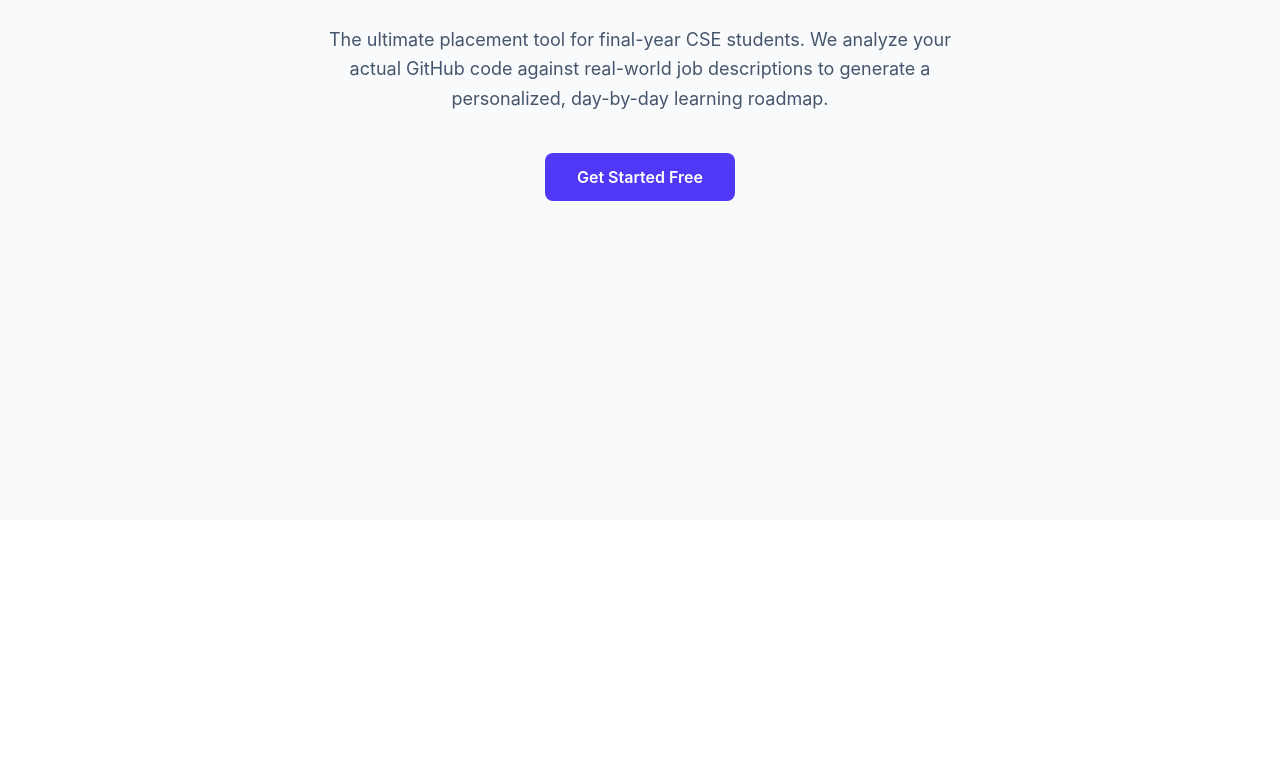
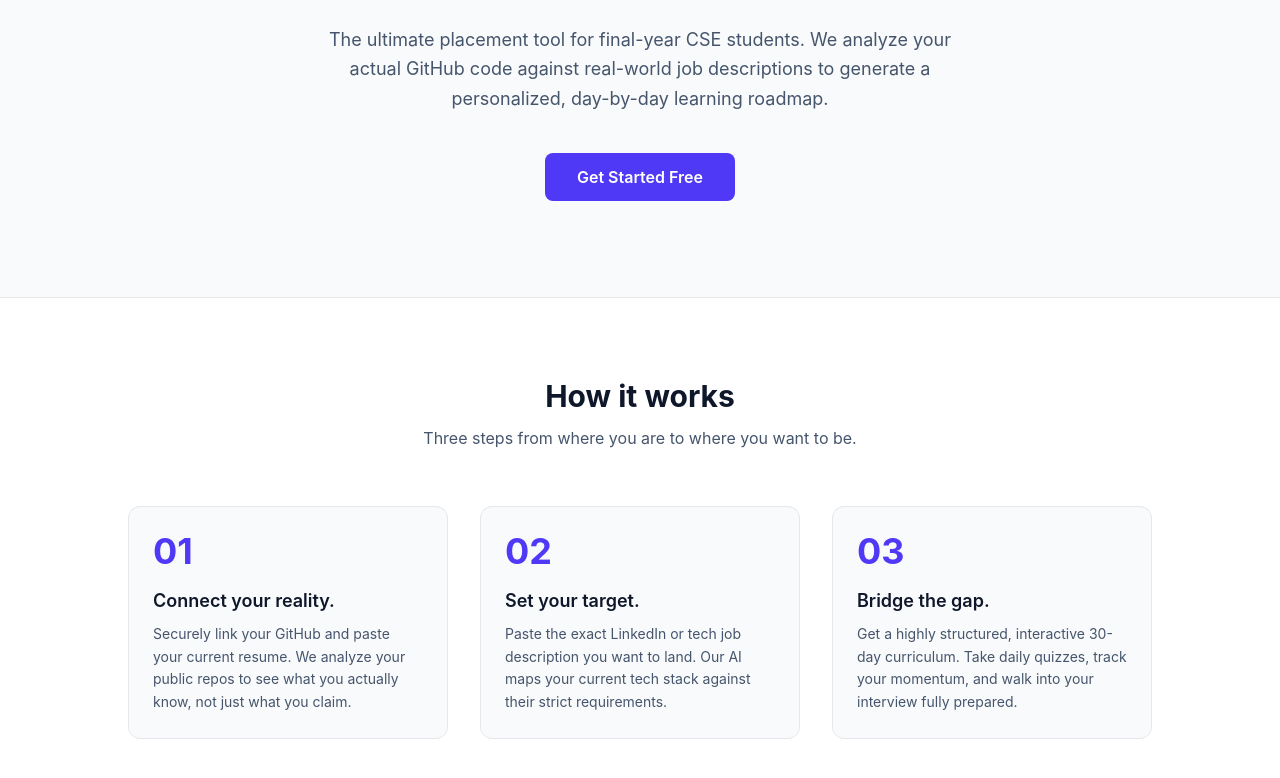
Before and after one commit to Ananthchavan/Skill_Gap_Analyser, a React (Vite) app in the folder frontend/: page / in a window 1280 px wide. Shown: the part 280-1058 px from the top of the page. Before the commit the page ends 800 px from the top, so only its background shows below. Built offline with nearby package versions, Linux system fonts and the light colour scheme.

Commit message:
Added how it works component

```diff
--- /dev/null
+++ b/frontend/src/components/HowItWorks.jsx
@@ -0,0 +1,54 @@
+const steps = [
+  {
+    number: '01',
+    title: 'Connect your reality.',
+    description:
+      'Securely link your GitHub and paste your current resume. We analyze your public repos to see what you actually know, not just what you claim.',
+  },
+  {
+    number: '02',
+    title: 'Set your target.',
+    description:
+      'Paste the exact LinkedIn or tech job description you want to land. Our AI maps your current tech stack against their strict requirements.',
+  },
+  {
+    number: '03',
+    title: 'Bridge the gap.',
+    description:
+      'Get a highly structured, interactive 30-day curriculum. Take daily quizzes, track your momentum, and walk into your interview fully prepared.',
+  },
+]
+
+export default function HowItWorks() {
+  return (
+    <section className="bg-white border-t border-gray-200 py-20 px-4">
+      <div className="max-w-5xl mx-auto">
+
+        {/* Section Header */}
+        <div className="text-center mb-14">
+          <h2 className="text-3xl font-bold text-slate-900 mb-3">How it works</h2>
+          <p className="text-slate-600 text-base">Three steps from where you are to where you want to be.</p>
+        </div>
+
+        {/* 3 Column Steps */}
+        <div className="grid grid-cols-1 md:grid-cols-3 gap-8">
+          {steps.map((step) => (
+            <div key={step.number} className="bg-gray-50 border border-gray-200 rounded-xl p-6">
+
+              {/* Step Number */}
+              <span className="text-4xl font-bold text-indigo-600 mb-4 block">{step.number}</span>
+
+              {/* Title */}
+              <h3 className="text-lg font-semibold text-slate-900 mb-2">{step.title}</h3>
+
+              {/* Description */}
+              <p className="text-slate-600 text-sm leading-relaxed">{step.description}</p>
+
+            </div>
+          ))}
+        </div>
+
+      </div>
+    </section>
+  )
+}
--- a/frontend/src/pages/landingpage.jsx
+++ b/frontend/src/pages/landingpage.jsx
@@ -1,11 +1,13 @@
 import Navbar from '../components/Navbar'
 import HeroSection from '../components/HeroSection'
+import HowItWorks from '../components/HowItWorks'
 
 export default function LandingPage() {
   return (
     <div className="bg-gray-50 min-h-screen">
       <Navbar />
       <HeroSection />
+      <HowItWorks />
       {/* WhyUs, Footer will go here next */}
     </div>
   )
```
